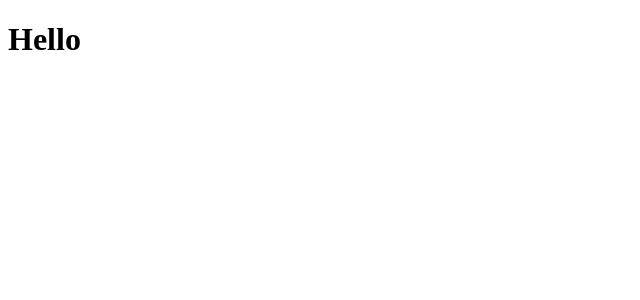
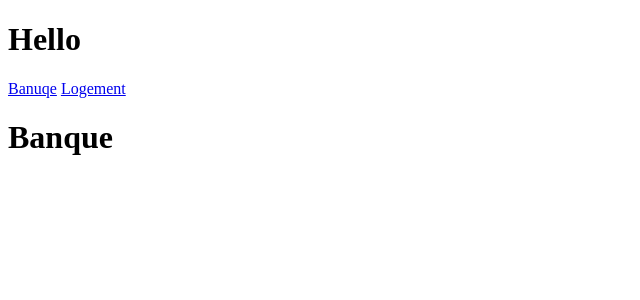
Before and after one commit to zakich4n/StudentBank-website, a React (Create React App) app: page /banque in a window 1280 px wide. Shown: the top 300 px of the page, without its empty margins (0-640 px from the left). Built offline with nearby package versions, Linux system fonts and the light colour scheme.

Commit message:
ajout des routes

```diff
--- a/package.json
+++ b/package.json
@@ -8,6 +8,7 @@
     "@testing-library/user-event": "^13.5.0",
     "react": "^18.2.0",
     "react-dom": "^18.2.0",
+    "react-router-dom": "^6.3.0",
     "react-scripts": "5.0.1",
     "web-vitals": "^2.1.4"
   },
--- a/src/App.js
+++ b/src/App.js
@@ -1,9 +1,22 @@
 import React from 'react';
+import { Outlet, Link } from "react-router-dom";
+
+
 
 function App() {
   return (
     <div className="App">
       <h1>Hello</h1>
+      <nav>
+        <Link to="/banque">Banuqe</Link>
+        {"    "}
+        <Link to="/logement">Logement</Link>
+{/*         <Link to="/mobilite">Mobilité</Link>
+        <Link to="/mission">Notre Mission</Link>
+        <Link to="/equipe">L'équipe</Link>
+        <Link to="/contacts">Contacts</Link> */}
+      </nav>
+      <Outlet/>
     </div>
   );
 }
--- a/src/index.js
+++ b/src/index.js
@@ -1,12 +1,24 @@
 import React from 'react';
 import ReactDOM from 'react-dom/client';
+import {
+  BrowserRouter,
+  Routes,
+  Route
+} from "react-router-dom";
 
+import Banque from "./routes/Banque";
+import Logement from "./routes/Logement";
 import App from './App';
 
 
 const root = ReactDOM.createRoot(document.getElementById('root'));
 root.render(
-  <React.StrictMode>
-    <App />
-  </React.StrictMode>
+  <BrowserRouter>
+    <Routes>
+      <Route path="/" element={<App />}>
+        <Route path="banque" element={<Banque />} />
+        <Route path="logement" element={<Logement />} />
+      </Route>
+    </Routes>
+</BrowserRouter>
 );
--- /dev/null
+++ b/src/routes/Banque.js
@@ -0,0 +1,7 @@
+export default function Banque() {
+    return (
+        <div>
+            <h1>Banque</h1>
+        </div>
+    )
+}
--- /dev/null
+++ b/src/routes/Logement.js
@@ -0,0 +1,7 @@
+export default function Logement() {
+    return (
+        <div>
+            <h1>Logement</h1>
+        </div>
+    )
+}
```
Also changed, not shown: 1 other file (tests, documents, lock files or other folders).
